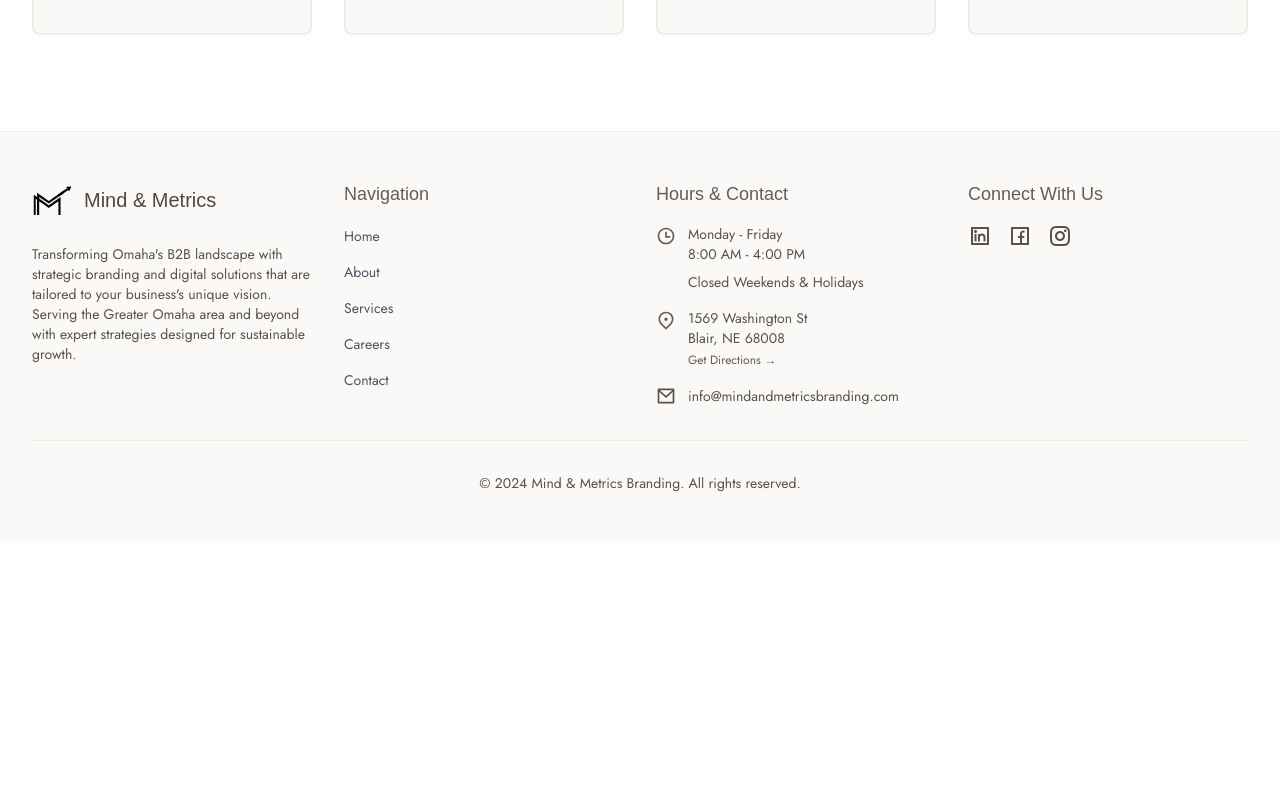
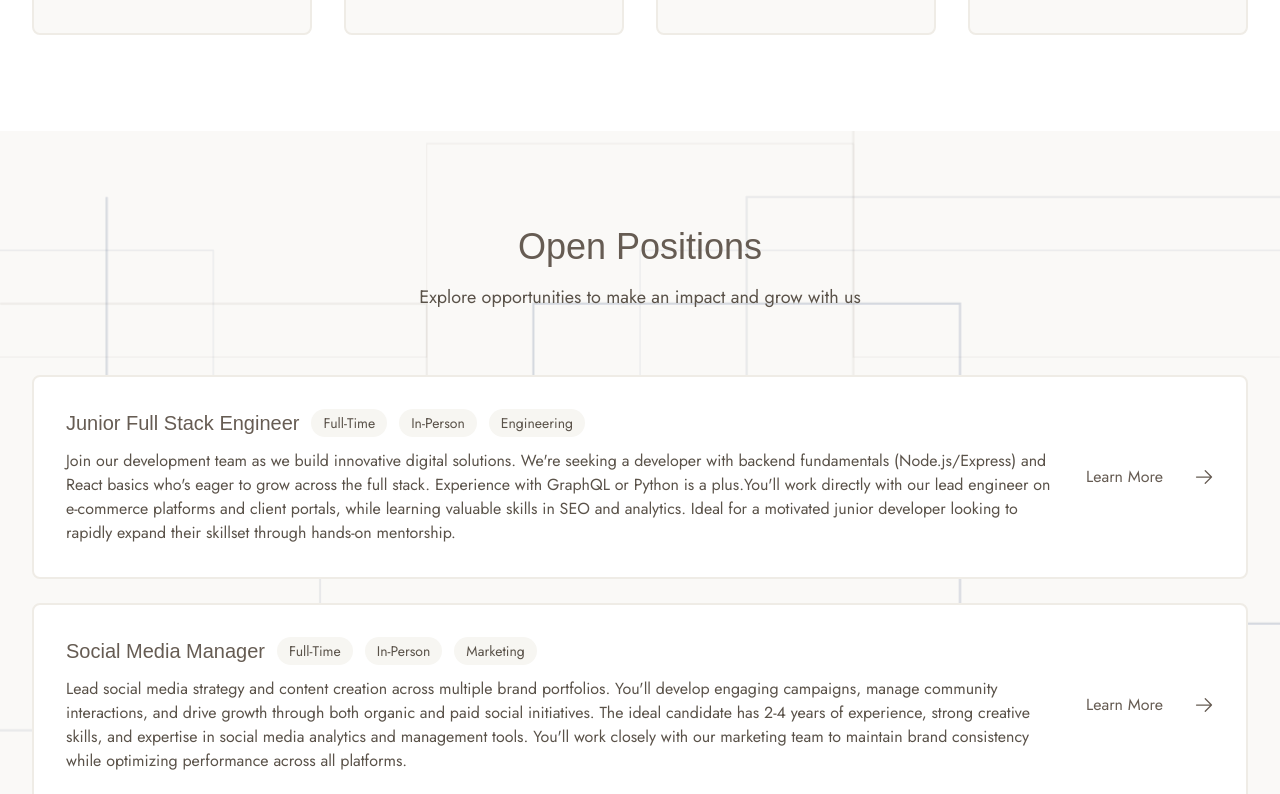
Before and after one commit to Kalikoze/mind-and-metrics-branding, a Next.js app: page /careers in a window 1280 px wide. Shown: the part 1786-2580 px from the top of the page. Before the commit the page ends 2327 px from the top, so only its background shows below. Built offline with nearby package versions, Linux system fonts and the light colour scheme; a web font is replaced by a local one.

Commit message:
Feat: Create open positions section on the careers page with two job openings

```diff
--- a/app/careers/page.tsx
+++ b/app/careers/page.tsx
@@ -3,6 +3,7 @@
 import Hero from '@/components/common/Hero';
 import ValueProposition from '@/components/common/ValueProposition';
 import WorkCulture from '@/components/pages/careers/WorkCulture';
+import OpenPositions from '@/components/pages/careers/OpenPositions';
 
 export default function Careers() {
   const valuePropositionData = {
@@ -29,9 +30,11 @@ export default function Careers() {
       <Hero
         title="Shape the Future of Digital Excellence"
         subtitle="Join a team dedicated to transforming brands through strategy, creativity, and innovation"
+        showBackground={false}
       />
       <ValueProposition {...valuePropositionData} />
       <WorkCulture />
+      <OpenPositions />
     </main>
   );
 }
--- /dev/null
+++ b/components/pages/careers/OpenPositions.tsx
@@ -0,0 +1,96 @@
+import React, { useState } from 'react';
+import Link from 'next/link';
+import { HiOutlineArrowRight } from 'react-icons/hi2';
+import ScrambleText from '@/components/common/ScrambleText';
+import CircuitOverlay from '@/components/common/CircuitOverlay';
+
+const positions = [
+  {
+    id: 'junior-software-engineer',
+    title: 'Junior Full Stack Engineer',
+    type: 'Full-Time',
+    location: 'In-Person',
+    department: 'Engineering',
+    description: "Join our development team as we build innovative digital solutions. We're seeking a developer with backend fundamentals (Node.js/Express) and React basics who's eager to grow across the full stack. Experience with GraphQL or Python is a plus.You'll work directly with our lead engineer on e-commerce platforms and client portals, while learning valuable skills in SEO and analytics. Ideal for a motivated junior developer looking to rapidly expand their skillset through hands-on mentorship.",
+    link: '/careers/junior-software-engineer'
+  },
+  {
+    id: 'social-media-manager',
+    title: 'Social Media Manager',
+    type: 'Full-Time',
+    location: 'In-Person',
+    department: 'Marketing',
+    description: 'Lead social media strategy and content creation across multiple brand portfolios. You\'ll develop engaging campaigns, manage community interactions, and drive growth through both organic and paid social initiatives. The ideal candidate has 2-4 years of experience, strong creative skills, and expertise in social media analytics and management tools. You\'ll work closely with our marketing team to maintain brand consistency while optimizing performance across all platforms.',
+    link: '/careers/social-media-manager'
+  }
+];
+
+const OpenPositions = () => {
+  const [hoveringStates, setHoveringStates] = useState<{ [key: string]: boolean }>({});
+
+  return (
+    <section className="relative overflow-hidden bg-neutral-50 py-24" data-cy="open-positions-section">
+      <CircuitOverlay />
+      <div className="relative max-w-7xl mx-auto px-4 sm:px-6 lg:px-8">
+        <div className="text-center mb-16">
+          <h2 className="font-serif text-4xl text-secondary-400 mb-4">
+            Open Positions
+          </h2>
+          <p className="text-secondary-500 text-lg max-w-2xl mx-auto">
+            Explore opportunities to make an impact and grow with us
+          </p>
+        </div>
+
+        <div className="grid gap-6">
+          {positions.map((position) => (
+            <Link
+              key={position.id}
+              href={position.link}
+              onMouseEnter={() => setHoveringStates(prev => ({ ...prev, [position.id]: true }))}
+              onMouseLeave={() => setHoveringStates(prev => ({ ...prev, [position.id]: false }))}
+              className="bg-white rounded-lg p-8 border-2 border-neutral-200
+                         hover:border-secondary-400 transition-all duration-300
+                         group relative"
+              data-cy={`position-${position.id}`}
+            >
+              <div className="flex flex-col md:flex-row md:items-center justify-between gap-6">
+                <div className="flex-1">
+                  <div className="flex flex-wrap gap-3 mb-3">
+                    <h3 className="font-serif text-xl text-secondary-400">
+                      {position.title}
+                    </h3>
+                    <span className="text-sm bg-neutral-100 text-secondary-500 px-3 py-1 rounded-full">
+                      {position.type}
+                    </span>
+                    <span className="text-sm bg-neutral-100 text-secondary-500 px-3 py-1 rounded-full">
+                      {position.location}
+                    </span>
+                    <span className="text-sm bg-neutral-100 text-secondary-500 px-3 py-1 rounded-full">
+                      {position.department}
+                    </span>
+                  </div>
+                  <p className="text-secondary-500">
+                    {position.description}
+                  </p>
+                </div>
+
+                <div className="flex items-center gap-2 text-secondary-400">
+                  <span className="w-[100px]">
+                    <ScrambleText
+                      text="Learn More"
+                      isHovering={hoveringStates[position.id]}
+                    />
+                  </span>
+                  <HiOutlineArrowRight className="w-5 h-5 transition-transform duration-300
+                                                group-hover:translate-x-1" />
+                </div>
+              </div>
+            </Link>
+          ))}
+        </div>
+      </div>
+    </section>
+  );
+};
+
+export default OpenPositions;
--- a/components/pages/careers/WorkCulture.tsx
+++ b/components/pages/careers/WorkCulture.tsx
@@ -32,7 +32,7 @@ const culturePoints = [
 const WorkCulture = () => {
   return (
     <section className="bg-white py-24" data-cy="work-culture-section">
-      <div className="relative max-w-7xl mx-auto px-4 sm:px-6 lg:px-8">
+      <div className="max-w-7xl mx-auto px-4 sm:px-6 lg:px-8">
         <div className="text-center mb-16">
           <h2 className="font-serif text-4xl text-secondary-400 mb-4">
             Our Culture
```
